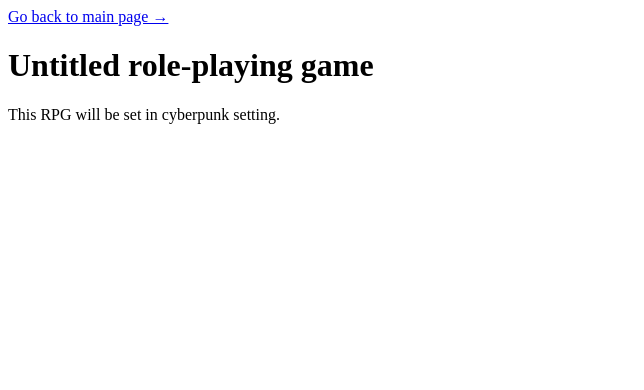
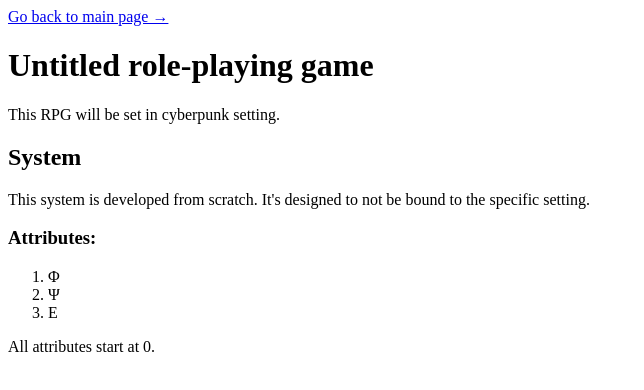
Before and after one commit to WayEntertainment/wayentertainment.github.io, a plain HTML site: page rpg.html in a window 1280 px wide. Shown: the whole page, without its empty margins (0-644 px from the left). Drawn offline with Linux system fonts and the light colour scheme.

Commit message:
Added info about attributes

```diff
--- a/rpg.html
+++ b/rpg.html
@@ -7,5 +7,14 @@
     <a href="/">Go back to main page &rarr;</a>
     <h1>Untitled role-playing game</h1>
     <p>This RPG will be set in cyberpunk setting.</p>
+    <h2>System</h2>
+    <p>This system is developed from scratch. It's designed to not be bound to the specific setting.</p>
+    <h3>Attributes:</h3>
+    <ol>
+      <li>Φ</li>
+      <li>Ψ</li>
+      <li>Ε</li>
+    </ol>
+    <p>All attributes start at 0.</p>
   </body>
 </html>
```
